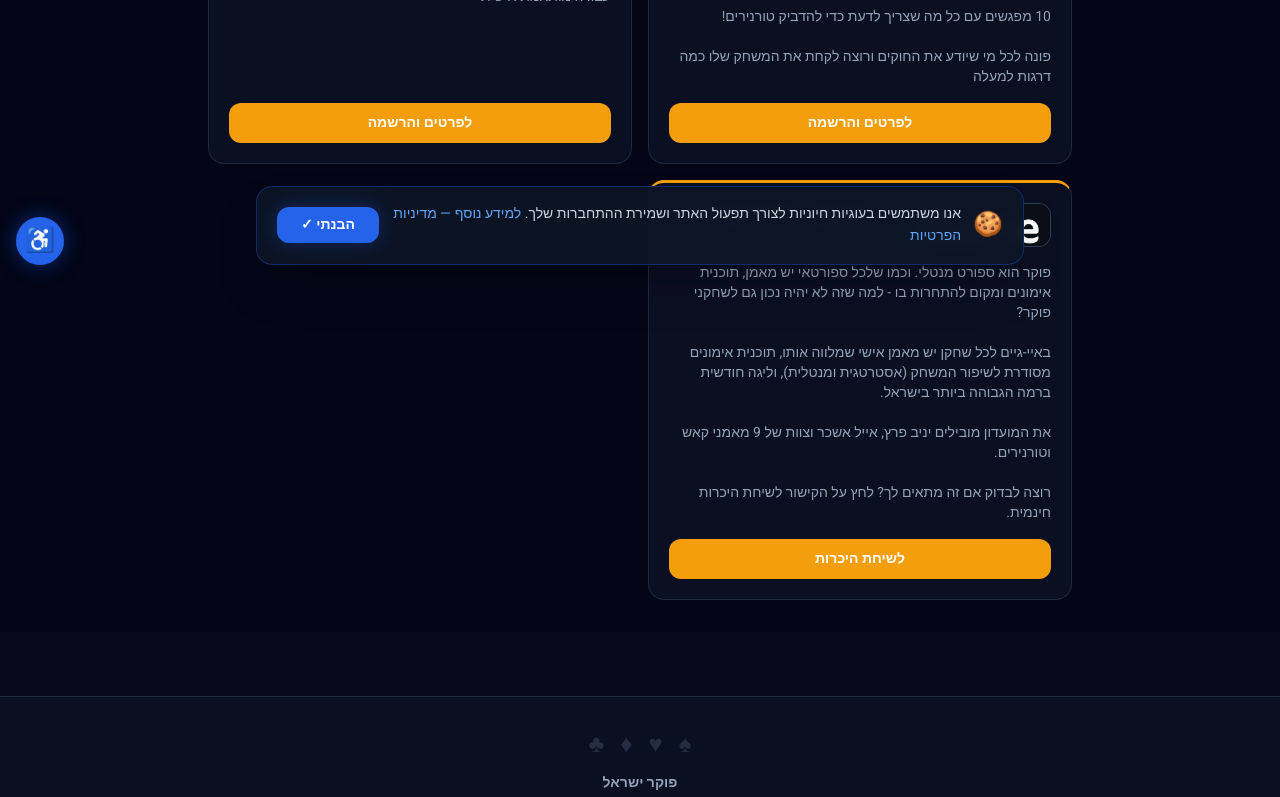
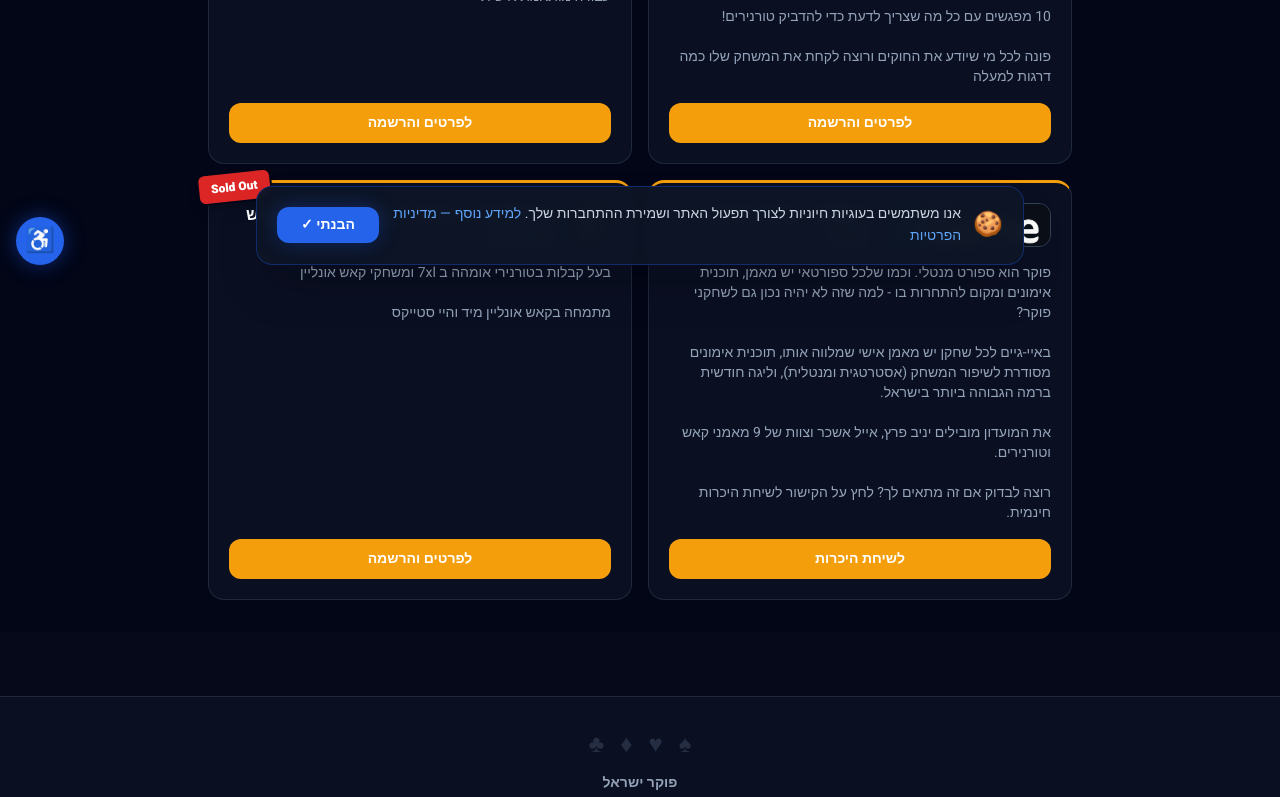
Before and after one commit to igorshlepchenko-gif/pokerisrael, a React (Vite) app in the folder client/: page /lessons in a window 1280 px wide. Shown: the part 519-1316 px from the top of the page. Built offline with nearby package versions, Linux system fonts and the light colour scheme; no server answers; the HTML template or start-up script is replaced by a standard one.

Commit message:
Add Tsuf Saltsberg Omaha coaching to Lessons tab
New WhatsApp-CTA entry with a Sold Out ribbon, following the same
card pattern as the other coaches.

```diff
--- a/client/src/data/lessons.js
+++ b/client/src/data/lessons.js
@@ -35,4 +35,13 @@
     cta: 'לשיחת היכרות',
     url: 'https://agame-welcome.youcanbook.me/?source=igor&Q5=igor',
   },
+  {
+    id: 'tsuf-saltsberg',
+    name: 'צוף סלצברג - מאמן אומהה 4/5 קלפים קאש וטורנירים',
+    description: 'בעל קבלות בטורנירי אומהה ב 7xl ומשחקי קאש אונליין\n\nמתמחה בקאש אונליין מיד והיי סטייקס',
+    logo: '/lessons/tsuf.png',
+    badge: 'Sold Out',
+    cta: 'לפרטים והרשמה',
+    url: 'https://api.whatsapp.com/send?phone=972523890509&text=שלום,+הגעתי+מאתר+פוקר+ישראל+ואני+מתעניין+בלימודי+אומהה',
+  },
 ];
```
Also changed, not shown: client/public/lessons/tsuf.png (added).
